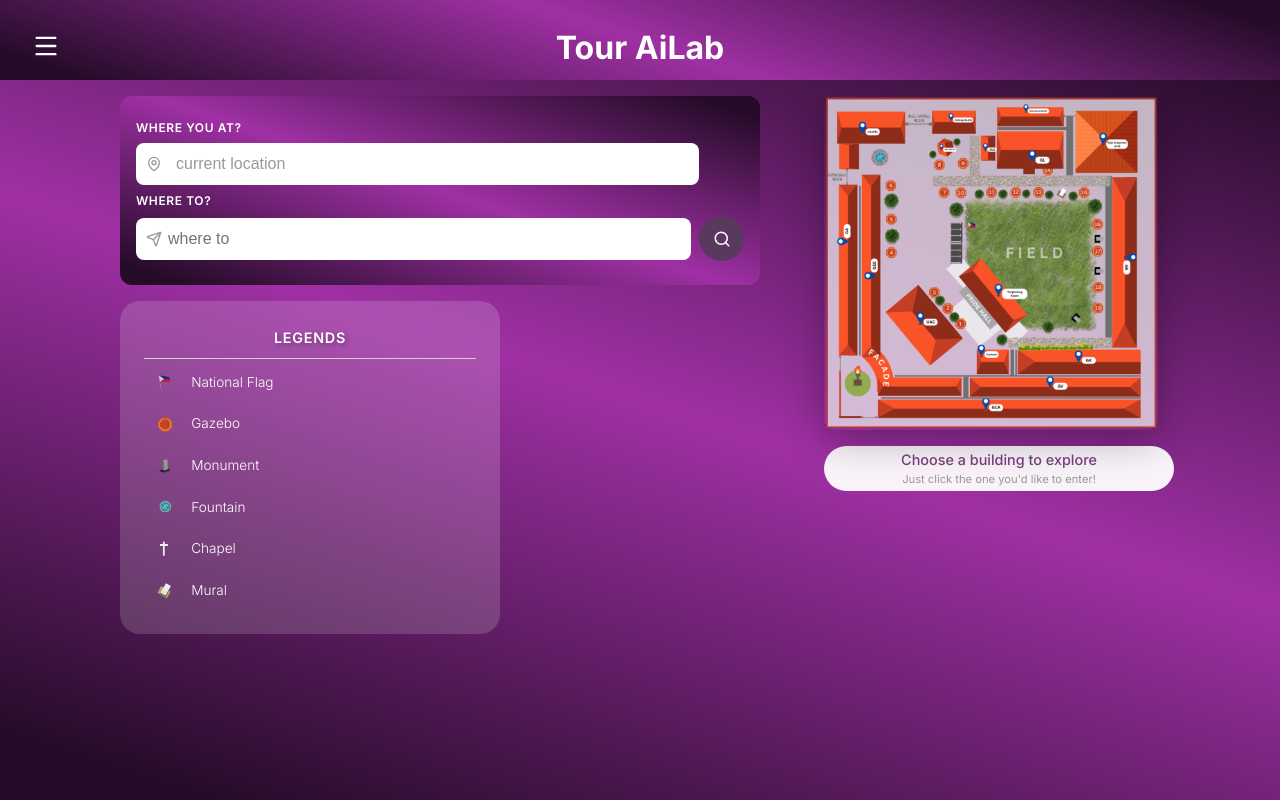
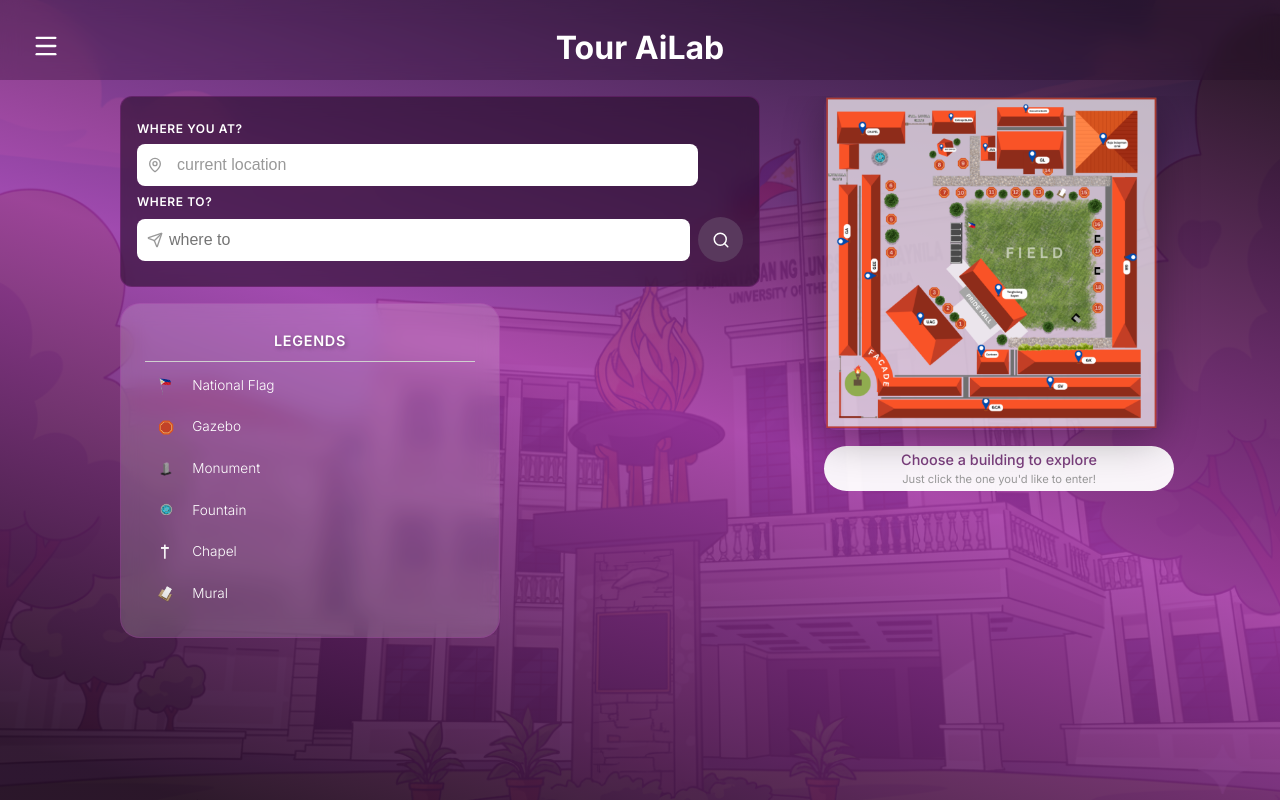
Before and after one commit to rosiiieee/Chat-AiLab, a React (Create React App) app in the folder frontend/: page /map in a window 1280 px wide. Built offline with nearby package versions, Linux system fonts and the light colour scheme; the HTML template or start-up script is replaced by a standard one.

Commit message:
Update ChatTTs and MapNav

```diff
--- a/frontend/src/components/ChatInterface/Chat.js
+++ b/frontend/src/components/ChatInterface/Chat.js
@@ -6,6 +6,7 @@ import flamed from '../../alab_head.png';
 import useChatAnimation from './useChatAnimation'
 import React from 'react';
 import './Chat.css';
+import { Send } from "lucide-react";
 
 /**
  *
@@ -233,24 +234,11 @@ const Chat = () => {
                             />
 
                             <button
-                                onClick={() => handleSend(inputValue)}
-                                className="send-button"
-                                disabled={!inputValue.trim()}
+                              onClick={() => handleSend(inputValue)}
+                              className="send-button"
+                              disabled={!inputValue.trim()}
                             >
-                                <svg
-                                    xmlns="http://www.w3.org/2000/svg"
-                                    className="icon-md"
-                                    fill="none"
-                                    viewBox="0 0 24 24"
-                                    stroke="currentColor"
-                                >
-                                    <path
-                                        strokeLinecap="round"
-                                        strokeLinejoin="round"
-                                        strokeWidth={2}
-                                        d="M12 19l9 2-9-18-9 18 9-2zm0 0v-8"
-                                    />
-                                </svg>
+                              <Send size={22} strokeWidth={2} />
                             </button>
                         </div>
                     </footer>
--- a/frontend/src/components/ChatInterface/ChatTTS.js
+++ b/frontend/src/components/ChatInterface/ChatTTS.js
@@ -5,6 +5,8 @@ import draft_alab_hi from "../../draft_alab_hi.gif";
 import flamehead from "../../flamehead.gif";
 import useChatAnimation from "./useChatAnimation";
 import "./Chat.css";
+import {Mic, MicOff} from "lucide-react";
+import { Send } from "lucide-react";
 
 export default function ChatTTS() {
   const navigate = useNavigate();
@@ -129,7 +131,7 @@ export default function ChatTTS() {
         <div className="app-container">
           {/* Header */}
           <header className="header">
-            <h1 className="header-title">Main Title</h1>
+            <h1 className="header-title">Chat Ailab</h1>
             <button className="logo-button" onClick={() => navigate("/chat")}>
               <div className="icon-logo-container">
                 <img src={flamehead} className="icon-md" alt="flamehead" />
@@ -259,6 +261,8 @@ export default function ChatTTS() {
               </button>
             </div>
 
+            {/* Input Wrapper - Contains input container and external mic */}
+            <div className="input-wrapper">
               <div className="input-container">
                 <input
                   type="text"
@@ -269,16 +273,24 @@ export default function ChatTTS() {
                   className="message-input"
                 />
                 <button
-                className={`mic-button ${isListening ? "listening" : ""}`}
+                  className="send-button"
+                  onClick={() => handleSend(inputValue)}
+                  title="Send message"
+                >
+                  <Send size={22} />
+                </button>
+              </div>
+
+              {/* Mic Button - Outside and Separate */}
+              <button
+                className={`mic-button-external ${isListening ? "listening" : ""}`}
                 onMouseDown={startListening}
                 onMouseUp={stopListening}
                 onTouchStart={startListening}
                 onTouchEnd={stopListening}
+                title={isListening ? "Listening..." : "Hold to speak"}
               >
-                🎙️
-              </button>
-              <button className="send-button" onClick={() => handleSend(inputValue)}>
-                ➤
+                {isListening ? <MicOff size={24} /> : <Mic size={24} />}
               </button>
             </div>
           </footer>
--- a/frontend/src/components/MapNavigation/BuildingDetails.css
+++ b/frontend/src/components/MapNavigation/BuildingDetails.css
@@ -1,19 +1,30 @@
+/* ✅ OPTIMIZED: Single background with gradient on main container */
 .building-details-container {
-  background: linear-gradient(180deg, #7B3F7E 0%, #9F30A4 50%, #7B3F7E 100%);
+  background:
+    linear-gradient(198deg,
+      rgba(36, 11, 39, 0.92) 5%,
+      rgba(159, 48, 164, 0.85) 50%,
+      rgba(36, 11, 39, 0.92) 95%
+    ),
+    url('../../PLM.png');
+  background-size: cover;
+  background-position: center;
+  background-repeat: no-repeat;
+  background-attachment: fixed;
   min-height: 100vh;
   font-family: 'Inter', sans-serif;
   padding-bottom: 0rem;
 }
 
-/* Header */
+/* ✅ OPTIMIZED: Transparent header - inherits background */
 .building-header {
   padding: 1.5rem 1.5rem;
   display: flex;
   align-items: center;
   justify-content: center;
   position: relative;
-  background: #240B27;
-  background: linear-gradient(198deg, rgba(36, 11, 39, 1) 5%, rgba(159, 48, 164, 1) 50%, rgba(36, 11, 39, 1) 95%);
+  background: rgba(36, 11, 39, 0.4);
+  backdrop-filter: blur(10px);
 }
 
 .back-button-new {
@@ -296,7 +307,9 @@
   background: #c25ee7;
 }
 
-
+.floor-section:nth-child(6) {
+  background: #d45fff;
+}
 /* Building Not Found */
 .building-not-found {
   text-align: center;
--- a/frontend/src/components/MapNavigation/Map.css
+++ b/frontend/src/components/MapNavigation/Map.css
@@ -4,9 +4,19 @@
   box-sizing: border-box;
 }
 
+/* ✅ OPTIMIZED: Single background image with gradient overlay on main container only */
 .tour-ailab-container {
-  background: #240B27;
-  background: linear-gradient(198deg, rgba(36, 11, 39, 1) 5%, rgba(159, 48, 164, 1) 50%, rgba(36, 11, 39, 1) 95%);
+  background:
+    linear-gradient(198deg,
+      rgba(36, 11, 39, 0.92) 5%,
+      rgba(159, 48, 164, 0.85) 50%,
+      rgba(36, 11, 39, 0.92) 95%
+    ),
+    url('../../PLM.png');
+  background-size: cover;
+  background-position: center;
+  background-repeat: no-repeat;
+  background-attachment: fixed;
   padding: 0rem;
   font-family: 'Inter', sans-serif;
   min-height: 100vh;
@@ -14,9 +24,10 @@
   width: 100%;
 }
 
+/* ✅ OPTIMIZED: Transparent header - inherits background from parent */
 .tour-header {
-  background: #240B27;
-  background: linear-gradient(198deg, rgba(36, 11, 39, 1) 5%, rgba(159, 48, 164, 1) 50%, rgba(36, 11, 39, 1) 95%);
+  background: rgba(36, 11, 39, 0.3);
+  backdrop-filter: blur(10px);
   padding: 1rem;
   border-radius: 0;
   margin-bottom: 1rem;
@@ -56,14 +67,15 @@
   width: 100%;
 }
 
+/* ✅ OPTIMIZED: Semi-transparent panels with backdrop blur */
 .panel-card {
-  background: #240B27;
-  background: linear-gradient(198deg, rgba(36, 11, 39, 1) 5%, rgba(159, 48, 164, 1) 50%, rgba(36, 11, 39, 1) 95%);
+  background: rgba(36, 11, 39, 0.6);
   border-radius: 12px;
   padding: 0.5rem 0.5rem 0.1rem 0.5rem;
   margin-left: 1rem;
   margin-right: 1rem;
   backdrop-filter: blur(10px);
+  border: 1px solid rgba(159, 48, 164, 0.3);
 }
 
 .search-label {
@@ -517,7 +529,6 @@
 
 .map-overlay circle:hover {
   opacity: 1 !important;
- /* transform: scale(1.1); */
   filter: drop-shadow(0 0 8px rgba(159, 48, 164, 0.6));
   cursor: pointer;
 }
--- a/frontend/src/components/MapNavigation/buildingsData.js
+++ b/frontend/src/components/MapNavigation/buildingsData.js
@@ -41,6 +41,12 @@ export const buildings = [
         name: "Ground Floor",
         facilities: [
           "Food Stalls",
+        ]
+      },
+      {
+        name: "Second Floor",
+        facilities: [
+          "Lounge"
         ]
       }
     ],
@@ -335,6 +341,12 @@ export const buildings = [
         ]
       },
       {
+        name: "Fourth Floor",
+        facilities: [
+          "Room 401-406"
+        ]
+      },
+      {
         name: "Fifth Floor",
         facilities: [
           "Radio Laboratory",
--- a/frontend/src/components/Sidebar/Sidebar.css
+++ b/frontend/src/components/Sidebar/Sidebar.css
@@ -30,14 +30,24 @@
   transition: opacity 0.3s;
 }
 
-/* Sidebar Container */
+/* Sidebar Container - WITH BACKGROUND IMAGE + GRADIENT OVERLAY */
 .sidebar {
   position: fixed;
   top: 0;
   left: 0;
   height: 100%;
   width: 288px;
-  background: linear-gradient(to bottom, #1f0224, #ba62cc);
+  /* UPDATED: Vibrant gradient overlay on top of background image */
+  background:
+     linear-gradient(198deg,
+      rgba(36, 11, 39, 0.92) 5%,
+      rgba(159, 48, 164, 0.85) 50%,
+      rgba(36, 11, 39, 0.92) 95%
+    ),
+    url('../../PLM.png');
+  background-size: cover;
+  background-position: center;
+  background-repeat: no-repeat;
   z-index: 50;
   transform: translateX(-100%);
   transition: transform 0.3s ease-in-out;
```
Also changed, not shown: frontend/src/PLM.png (added). Lines whose indentation alone changed are shown as unchanged.
